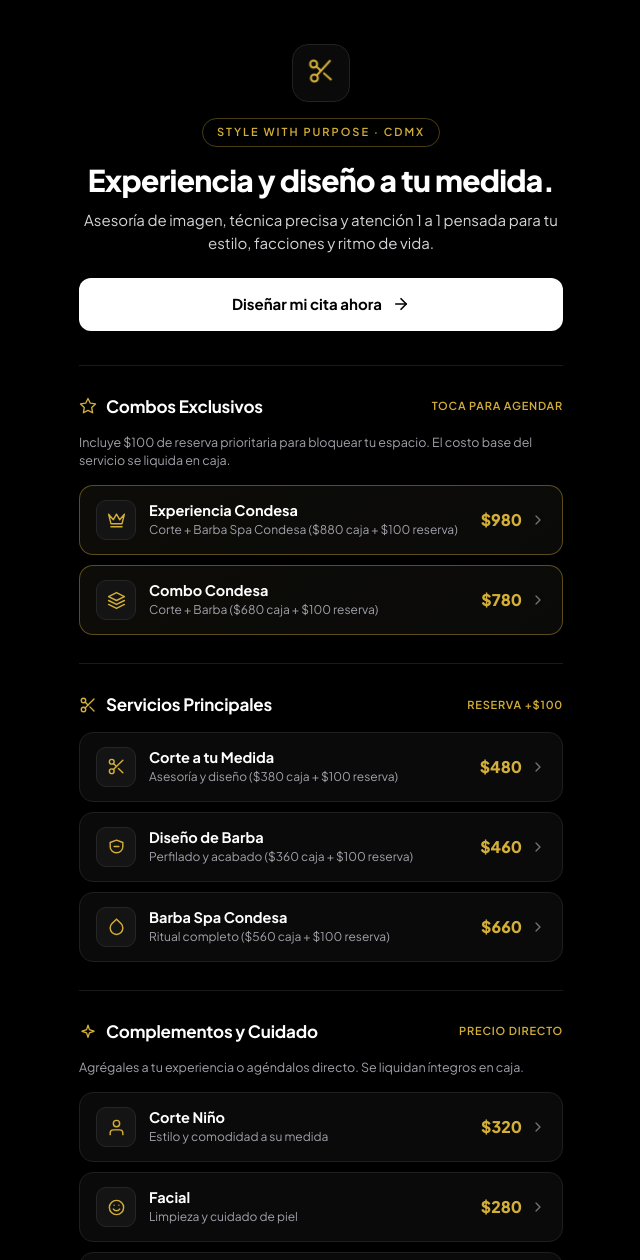
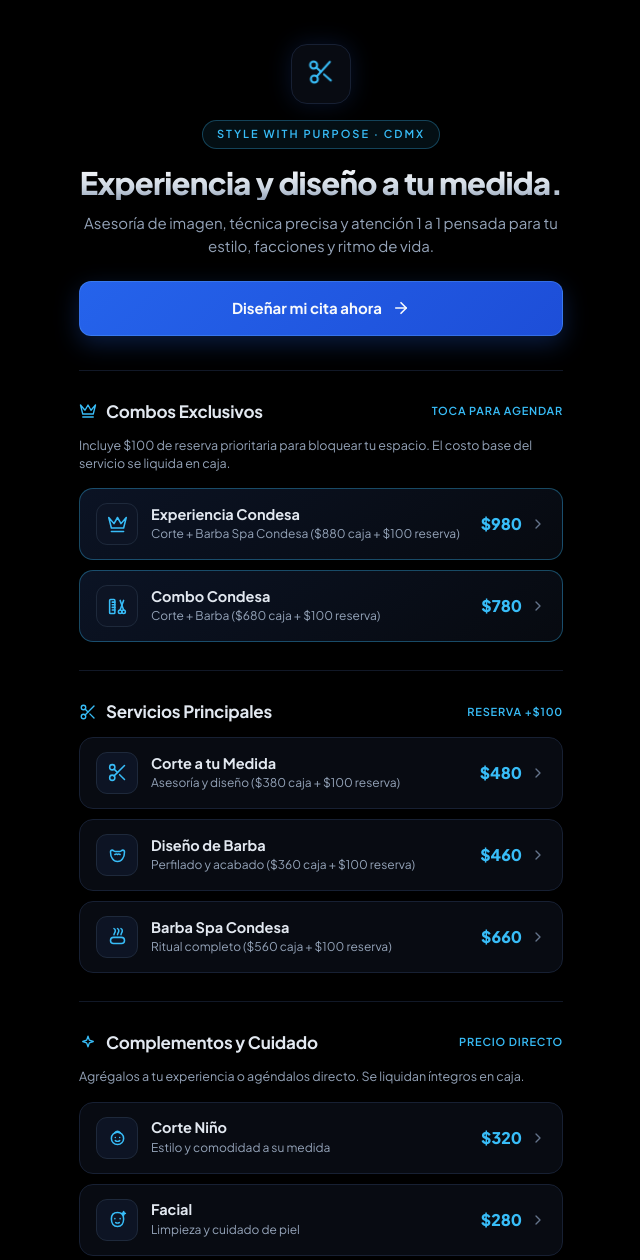
Before and after one commit to LivityWill/style-with-purpose, a plain HTML site: page index.html in a window 1280 px wide. Shown: the top 1260 px of the page, without its empty margins (319-959 px from the left). Drawn offline with Linux system fonts and the light colour scheme.

Commit message:
Update index.html

```diff
--- a/index.html
+++ b/index.html
@@ -28,10 +28,21 @@
   </noscript>
 
   <style>
+    :root {
+      --bg-black: #000000;
+      --card-bg: #080b12;
+      --card-border: #172033;
+      --silver-bright: #e2e8f0;
+      --silver-mid: #94a3b8;
+      --silver-dim: #64748b;
+      --blue-primary: #2563eb;
+      --blue-accent: #38bdf8;
+      --blue-glow: rgba(56, 189, 248, 0.14);
+    }
     * { box-sizing: border-box; margin: 0; padding: 0; font-family: 'Plus Jakarta Sans', -apple-system, sans-serif; }
     body {
-      background: #000000;
-      color: #ffffff;
+      background: var(--bg-black);
+      color: var(--silver-bright);
       line-height: 1.5;
       -webkit-font-smoothing: antialiased;
     }
@@ -43,15 +54,16 @@
     header {
       text-align: center;
       padding: 12px 0 34px;
-      border-bottom: 1px solid #1a1a1a;
+      border-bottom: 1px solid #111827;
     }
     .icon-wrap {
-      width: 58px;
-      height: 58px;
+      width: 60px;
+      height: 60px;
       margin: 0 auto 16px;
       border-radius: 16px;
-      background: #0a0a0a;
-      border: 1px solid #222222;
+      background: var(--card-bg);
+      border: 1px solid var(--card-border);
+      box-shadow: 0 0 24px rgba(37, 99, 235, 0.18);
       display: flex;
       align-items: center;
       justify-content: center;
@@ -59,7 +71,7 @@
     .barber-icon {
       width: 28px;
       height: 28px;
-      stroke: #d4af37;
+      stroke: var(--blue-accent);
       animation: subtleFloat 3s ease-in-out infinite;
     }
     @keyframes subtleFloat {
@@ -72,23 +84,26 @@
       font-weight: 600;
       letter-spacing: 2px;
       text-transform: uppercase;
-      color: #d4af37;
-      border: 1px solid rgba(212, 175, 55, 0.35);
+      color: var(--blue-accent);
+      background: rgba(56, 189, 248, 0.08);
+      border: 1px solid rgba(56, 189, 248, 0.3);
       padding: 5px 14px;
       border-radius: 99px;
       margin-bottom: 16px;
     }
     h1 {
-      font-size: 30px;
+      font-size: 31px;
       font-weight: 800;
       letter-spacing: -0.7px;
-      color: #ffffff;
       margin-bottom: 12px;
       line-height: 1.15;
+      background: linear-gradient(180deg, #ffffff 0%, #cbd5e1 65%, #94a3b8 100%);
+      -webkit-background-clip: text;
+      -webkit-text-fill-color: transparent;
     }
     .hero-sub {
       font-size: 15px;
-      color: #d4d4d8;
+      color: var(--silver-mid);
       margin-bottom: 24px;
     }
     .cta-btn {
@@ -100,45 +115,51 @@
       text-decoration: none;
       padding: 15px 20px;
       border-radius: 12px;
-      background: #ffffff;
-      color: #000000;
+      background: linear-gradient(135deg, #2563eb 0%, #1d4ed8 100%);
+      color: #f8fafc;
       font-size: 15px;
       font-weight: 700;
-      transition: transform 0.15s, background 0.2s;
+      border: 1px solid rgba(96, 165, 250, 0.35);
+      box-shadow: 0 8px 24px rgba(37, 99, 235, 0.28);
+      transition: transform 0.15s, box-shadow 0.2s, background 0.2s;
     }
-    .cta-btn:hover { background: #d4af37; transform: translateY(-1px); }
+    .cta-btn:hover {
+      background: linear-gradient(135deg, #3b82f6 0%, #2563eb 100%);
+      box-shadow: 0 10px 28px rgba(56, 189, 248, 0.35);
+      transform: translateY(-1px);
+    }
     section {
       padding: 28px 0;
-      border-bottom: 1px solid #1a1a1a;
+      border-bottom: 1px solid #111827;
     }
     .section-head {
       display: flex;
       align-items: center;
       justify-content: space-between;
-      margin-bottom: 14px;
+      margin-bottom: 12px;
     }
     .section-title-wrap {
       display: flex;
       align-items: center;
       gap: 9px;
     }
-    .section-title-wrap svg { width: 18px; height: 18px; stroke: #d4af37; flex-shrink: 0; }
+    .section-title-wrap svg { width: 18px; height: 18px; stroke: var(--blue-accent); flex-shrink: 0; }
     h2 {
       font-size: 17px;
       font-weight: 700;
-      color: #ffffff;
+      color: var(--silver-bright);
       letter-spacing: -0.2px;
     }
     .section-tag {
       font-size: 11px;
-      color: #d4af37;
+      color: var(--blue-accent);
       font-weight: 600;
       text-transform: uppercase;
       letter-spacing: 0.8px;
     }
     .section-note {
       font-size: 12.5px;
-      color: #a1a1aa;
+      color: var(--silver-mid);
       margin-bottom: 16px;
       line-height: 1.45;
     }
@@ -156,21 +177,22 @@
       gap: 12px;
       width: 100%;
       text-decoration: none;
-      background: #0a0a0a;
-      border: 1px solid #1f1f1f;
+      background: var(--card-bg);
+      border: 1px solid var(--card-border);
       border-radius: 14px;
       padding: 14px 16px;
-      color: #ffffff;
-      transition: border-color 0.2s, background 0.2s, transform 0.12s;
+      color: var(--silver-bright);
+      transition: border-color 0.2s, background 0.2s, transform 0.12s, box-shadow 0.2s;
     }
     .service-btn:hover {
-      border-color: #d4af37;
-      background: #111111;
+      border-color: var(--blue-accent);
+      background: #0c1220;
+      box-shadow: 0 0 18px rgba(56, 189, 248, 0.12);
       transform: translateY(-1px);
     }
     .service-btn.featured {
-      border-color: rgba(212, 175, 55, 0.4);
-      background: linear-gradient(145deg, #0d0c08 0%, #0a0a0a 100%);
+      border-color: rgba(56, 189, 248, 0.35);
+      background: linear-gradient(145deg, #0b1324 0%, #070a10 100%);
     }
     .service-left {
       display: flex;
@@ -179,20 +201,20 @@
       min-width: 0;
     }
     .svc-icon {
-      width: 40px;
-      height: 40px;
-      border-radius: 10px;
-      background: #141414;
-      border: 1px solid #262626;
+      width: 42px;
+      height: 42px;
+      border-radius: 11px;
+      background: #0d1424;
+      border: 1px solid #1e293b;
       display: flex;
       align-items: center;
       justify-content: center;
       flex-shrink: 0;
     }
     .svc-icon svg {
-      width: 19px;
-      height: 19px;
-      stroke: #d4af37;
+      width: 21px;
+      height: 21px;
+      stroke: var(--blue-accent);
     }
     .svc-info {
       display: flex;
@@ -202,12 +224,12 @@
     .svc-name {
       font-size: 14.5px;
       font-weight: 700;
-      color: #ffffff;
+      color: var(--silver-bright);
       line-height: 1.25;
     }
     .svc-sub {
       font-size: 12px;
-      color: #a1a1aa;
+      color: var(--silver-mid);
       margin-top: 2px;
     }
     .service-right {
@@ -219,17 +241,17 @@
     .svc-price {
       font-size: 16px;
       font-weight: 800;
-      color: #d4af37;
+      color: var(--blue-accent);
       white-space: nowrap;
     }
     .chevron {
       width: 16px;
       height: 16px;
-      stroke: #71717a;
+      stroke: var(--silver-dim);
       transition: transform 0.15s, stroke 0.15s;
     }
     .service-btn:hover .chevron {
-      stroke: #ffffff;
+      stroke: var(--silver-bright);
       transform: translateX(2px);
     }
 
@@ -241,34 +263,34 @@
       text-align: center;
     }
     .trust-item {
-      background: #0a0a0a;
-      border: 1px solid #1f1f1f;
+      background: var(--card-bg);
+      border: 1px solid var(--card-border);
       border-radius: 12px;
       padding: 16px 8px;
     }
     .trust-num {
       font-size: 15px;
       font-weight: 800;
-      color: #ffffff;
+      color: var(--silver-bright);
       display: block;
       margin-bottom: 3px;
     }
     .trust-label {
       font-size: 11.5px;
-      color: #a1a1aa;
+      color: var(--silver-mid);
     }
 
     .policy-box {
-      background: #0a0a0a;
-      border: 1px solid #1f1f1f;
-      border-left: 3px solid #d4af37;
+      background: var(--card-bg);
+      border: 1px solid var(--card-border);
+      border-left: 3px solid var(--blue-accent);
       border-radius: 12px;
       padding: 16px;
       font-size: 13.5px;
-      color: #e4e4e7;
+      color: var(--silver-mid);
       line-height: 1.55;
     }
-    .policy-box strong { color: #ffffff; }
+    .policy-box strong { color: var(--silver-bright); }
 
     .final-cta {
       text-align: center;
@@ -276,13 +298,13 @@
     }
     .final-cta p {
       font-size: 14px;
-      color: #d4d4d8;
+      color: var(--silver-mid);
       margin: 8px 0 20px;
     }
     footer {
       text-align: center;
       font-size: 12px;
-      color: #71717a;
+      color: var(--silver-dim);
       margin-top: 36px;
     }
   </style>
@@ -291,6 +313,7 @@
   <div class="container">
     <header>
       <div class="icon-wrap">
+        <!-- Tijeras de barbería -->
         <svg class="barber-icon" viewBox="0 0 24 24" fill="none" stroke-width="1.75" stroke-linecap="round" stroke-linejoin="round">
           <circle cx="6" cy="6" r="3"/><circle cx="6" cy="18" r="3"/>
           <line x1="20" y1="4" x2="8.12" y2="15.88"/><line x1="14.47" y1="14.48" x2="20" y2="20"/>
@@ -306,11 +329,11 @@
       </a>
     </header>
 
-    <!-- SECCIÓN 1: EXPERIENCIAS Y COMBOS -->
+    <!-- SECCIÓN 1: COMBOS EXCLUSIVOS -->
     <section>
       <div class="section-head">
         <div class="section-title-wrap">
-          <svg viewBox="0 0 24 24" fill="none" stroke-width="1.8" stroke-linecap="round" stroke-linejoin="round"><polygon points="12 2 15.09 8.26 22 9.27 17 14.14 18.18 21.02 12 17.77 5.82 21.02 7 14.14 2 9.27 8.91 8.26 12 2"/></svg>
+          <svg viewBox="0 0 24 24" fill="none" stroke-width="1.8" stroke-linecap="round" stroke-linejoin="round"><path d="M2 4l3 12h14l3-12-6 7-4-7-4 7-6-7z"/><line x1="5" y1="20" x2="19" y2="20"/></svg>
           <h2>Combos Exclusivos</h2>
         </div>
         <span class="section-tag">Toca para agendar</span>
@@ -318,10 +341,11 @@
       <p class="section-note">Incluye $100 de reserva prioritaria para bloquear tu espacio. El costo base del servicio se liquida en caja.</p>
 
       <div class="btn-list">
+        <!-- Experiencia Condesa: Corona -->
         <a href="agenda.html?servicio=Experiencia+Condesa" class="service-btn featured">
           <div class="service-left">
             <div class="svc-icon">
-              <svg viewBox="0 0 24 24" fill="none" stroke-width="1.8" stroke-linecap="round" stroke-linejoin="round"><path d="M2 4l3 12h14l3-12-6 7-4-7-4 7-6-7z"/><line x1="5" y1="20" x2="19" y2="20"/></svg>
+              <svg viewBox="0 0 24 24" fill="none" stroke-width="1.75" stroke-linecap="round" stroke-linejoin="round"><path d="M2 4l3 12h14l3-12-6 7-4-7-4 7-6-7z"/><line x1="5" y1="20" x2="19" y2="20"/></svg>
             </div>
             <div class="svc-info">
               <span class="svc-name">Experiencia Condesa</span>
@@ -334,10 +358,14 @@
           </div>
         </a>
 
+        <!-- Combo Condesa: Peine + Tijera -->
         <a href="agenda.html?servicio=Combo+Condesa" class="service-btn featured">
           <div class="service-left">
             <div class="svc-icon">
-              <svg viewBox="0 0 24 24" fill="none" stroke-width="1.8" stroke-linecap="round" stroke-linejoin="round"><path d="M12 2L2 7l10 5 10-5-10-5z"/><path d="M2 17l10 5 10-5"/><path d="M2 12l10 5 10-5"/></svg>
+              <svg viewBox="0 0 24 24" fill="none" stroke-width="1.75" stroke-linecap="round" stroke-linejoin="round">
+                <rect x="3" y="4" width="6" height="16" rx="1"/><line x1="6" y1="7" x2="9" y2="7"/><line x1="6" y1="10" x2="9" y2="10"/><line x1="6" y1="13" x2="9" y2="13"/><line x1="6" y1="16" x2="9" y2="16"/>
+                <circle cx="15" cy="18" r="2"/><circle cx="19" cy="18" r="2"/><line x1="15" y1="16" x2="19" y2="5"/><line x1="19" y1="16" x2="15" y2="5"/>
+              </svg>
             </div>
             <div class="svc-info">
               <span class="svc-name">Combo Condesa</span>
@@ -363,10 +391,11 @@
       </div>
 
       <div class="btn-list">
+        <!-- Corte: Tijeras -->
         <a href="agenda.html?servicio=Corte" class="service-btn">
           <div class="service-left">
             <div class="svc-icon">
-              <svg viewBox="0 0 24 24" fill="none" stroke-width="1.8" stroke-linecap="round" stroke-linejoin="round"><circle cx="6" cy="6" r="3"/><circle cx="6" cy="18" r="3"/><line x1="20" y1="4" x2="8.12" y2="15.88"/><line x1="14.47" y1="14.48" x2="20" y2="20"/><line x1="8.12" y1="8.12" x2="12" y2="12"/></svg>
+              <svg viewBox="0 0 24 24" fill="none" stroke-width="1.75" stroke-linecap="round" stroke-linejoin="round"><circle cx="6" cy="6" r="3"/><circle cx="6" cy="18" r="3"/><line x1="20" y1="4" x2="8.12" y2="15.88"/><line x1="14.47" y1="14.48" x2="20" y2="20"/><line x1="8.12" y1="8.12" x2="12" y2="12"/></svg>
             </div>
             <div class="svc-info">
               <span class="svc-name">Corte a tu Medida</span>
@@ -379,10 +408,14 @@
           </div>
         </a>
 
+        <!-- Barba: Silueta de barba y bigote -->
         <a href="agenda.html?servicio=Barba" class="service-btn">
           <div class="service-left">
             <div class="svc-icon">
-              <svg viewBox="0 0 24 24" fill="none" stroke-width="1.8" stroke-linecap="round" stroke-linejoin="round"><path d="M12 20c4.4 0 8-3.2 8-8V7l-8-3-8 3v5c0 4.8 3.6 8 8 8z"/><path d="M9 12h6"/></svg>
+              <svg viewBox="0 0 24 24" fill="none" stroke-width="1.75" stroke-linecap="round" stroke-linejoin="round">
+                <path d="M4 9c0 6 3 11 8 11s8-5 8-11c0-1.5-.8-2-2-2-1.5 0-2 1.5-3.5 1.5h-5C8 8.5 7.5 7 6 7c-1.2 0-2 .5-2 2z"/>
+                <path d="M9 12c1.2-.8 2.2-.8 3 0 .8-.8 1.8-.8 3 0"/>
+              </svg>
             </div>
             <div class="svc-info">
               <span class="svc-name">Diseño de Barba</span>
@@ -395,10 +428,14 @@
           </div>
         </a>
 
+        <!-- Barba Spa Condesa: Vapor / Toalla caliente Spa -->
         <a href="agenda.html?servicio=Barba+Spa+Condesa" class="service-btn">
           <div class="service-left">
             <div class="svc-icon">
-              <svg viewBox="0 0 24 24" fill="none" stroke-width="1.8" stroke-linecap="round" stroke-linejoin="round"><path d="M12 2.69l5.66 5.66a8 8 0 1 1-11.31 0z"/></svg>
+              <svg viewBox="0 0 24 24" fill="none" stroke-width="1.75" stroke-linecap="round" stroke-linejoin="round">
+                <path d="M8 10c0-2 1.5-2.5 1.5-4.5S8 3 8 3"/><path d="M12 10c0-2 1.5-2.5 1.5-4.5S12 3 12 3"/><path d="M16 10c0-2 1.5-2.5 1.5-4.5S16 3 16 3"/>
+                <rect x="4" y="13" width="16" height="7" rx="3.5"/>
+              </svg>
             </div>
             <div class="svc-info">
               <span class="svc-name">Barba Spa Condesa</span>
@@ -417,18 +454,21 @@
     <section>
       <div class="section-head">
         <div class="section-title-wrap">
-          <svg viewBox="0 0 24 24" fill="none" stroke-width="1.8" stroke-linecap="round" stroke-linejoin="round"><path d="M12 3l1.9 5.8L20 11l-6.1 2.2L12 19l-1.9-5.8L4 11l6.1-2.2L12 3z"/></svg>
+          <svg viewBox="0 0 24 24" fill="none" stroke-width="1.8" stroke-linecap="round" stroke-linejoin="round"><path d="M12 3l1.8 5.2L19 10l-5.2 1.8L12 17l-1.8-5.2L5 10l5.2-1.8L12 3z"/></svg>
           <h2>Complementos y Cuidado</h2>
         </div>
         <span class="section-tag">Precio directo</span>
       </div>
-      <p class="section-note">Agrégales a tu experiencia o agéndalos directo. Se liquidan íntegros en caja.</p>
+      <p class="section-note">Agrégalos a tu experiencia o agéndalos directo. Se liquidan íntegros en caja.</p>
 
       <div class="btn-list">
+        <!-- Corte Niño: Rostro infantil -->
         <a href="agenda.html?servicio=Corte+Nino" class="service-btn">
           <div class="service-left">
             <div class="svc-icon">
-              <svg viewBox="0 0 24 24" fill="none" stroke-width="1.8" stroke-linecap="round" stroke-linejoin="round"><path d="M20 21v-2a4 4 0 0 0-4-4H8a4 4 0 0 0-4 4v2"/><circle cx="12" cy="7" r="4"/></svg>
+              <svg viewBox="0 0 24 24" fill="none" stroke-width="1.75" stroke-linecap="round" stroke-linejoin="round">
+                <circle cx="12" cy="13" r="7"/><path d="M9 6.5c1.5-2 4.5-2 6 0"/><path d="M9.5 12h.01"/><path d="M14.5 12h.01"/><path d="M9.5 15.5c1.2 1 3.8 1 5 0"/>
+              </svg>
             </div>
             <div class="svc-info">
               <span class="svc-name">Corte Niño</span>
@@ -441,10 +481,15 @@
           </div>
         </a>
 
+        <!-- Facial: Rostro con destellos de limpieza -->
         <a href="agenda.html?servicio=Facial" class="service-btn">
           <div class="service-left">
             <div class="svc-icon">
-              <svg viewBox="0 0 24 24" fill="none" stroke-width="1.8" stroke-linecap="round" stroke-linejoin="round"><circle cx="12" cy="12" r="9"/><path d="M8 14s1.5 2 4 2 4-2 4-2"/><line x1="9" y1="9" x2="9.01" y2="9"/><line x1="15" y1="9" x2="15.01" y2="9"/></svg>
+              <svg viewBox="0 0 24 24" fill="none" stroke-width="1.75" stroke-linecap="round" stroke-linejoin="round">
+                <path d="M12 20c4.4 0 7-3.5 7-8.5S16.4 4 12 4 5 6.5 5 11.5 7.6 20 12 20z"/>
+                <path d="M9 11h.01"/><path d="M15 11h.01"/><path d="M10 15.5c.8.6 3.2.6 4 0"/>
+                <path d="M19 3l.6 1.4L21 5l-1.4.6L19 7l-.6-1.4L17 5l1.4-.6L19 3z"/>
+              </svg>
             </div>
             <div class="svc-info">
               <span class="svc-name">Facial</span>
@@ -457,10 +502,14 @@
           </div>
         </a>
 
+        <!-- Tintura Barba: Brocha de tinte / gota -->
         <a href="agenda.html?servicio=Tintura+Barba" class="service-btn">
           <div class="service-left">
             <div class="svc-icon">
-              <svg viewBox="0 0 24 24" fill="none" stroke-width="1.8" stroke-linecap="round" stroke-linejoin="round"><path d="M18.37 2.63L14 7l-1.59-1.59a2 2 0 0 0-2.82 0L8 7l9 9 1.59-1.59a2 2 0 0 0 0-2.82L17 10l4.37-4.37a2.12 2.12 0 1 0-3-3z"/><path d="M9 8c-2 3-4 3.5-7 4l8 10c2-1 6-5 6-7"/></svg>
+              <svg viewBox="0 0 24 24" fill="none" stroke-width="1.75" stroke-linecap="round" stroke-linejoin="round">
+                <path d="M12 2.7l4.6 4.6a6.5 6.5 0 1 1-9.2 0L12 2.7z"/>
+                <path d="M9.5 14a2.5 2.5 0 0 0 2.5 2.5"/>
+              </svg>
             </div>
             <div class="svc-info">
               <span class="svc-name">Tintura Barba</span>
@@ -473,14 +522,17 @@
           </div>
         </a>
 
+        <!-- Contorno: Navaja de barbero -->
         <a href="agenda.html?servicio=Contorno" class="service-btn">
           <div class="service-left">
             <div class="svc-icon">
-              <svg viewBox="0 0 24 24" fill="none" stroke-width="1.8" stroke-linecap="round" stroke-linejoin="round"><path d="M3 17l6-6 4 4 8-8"/><polyline points="14 7 21 7 21 14"/></svg>
+              <svg viewBox="0 0 24 24" fill="none" stroke-width="1.75" stroke-linecap="round" stroke-linejoin="round">
+                <path d="M4 18L16 6l3 3-9 9H4z"/><path d="M16 6l2-2 3 3-2 2"/><line x1="4" y1="20" x2="20" y2="20"/>
+              </svg>
             </div>
             <div class="svc-info">
               <span class="svc-name">Contorno</span>
-              <span class="svc-sub">Definición limpia y precisa</span>
+              <span class="svc-sub">Definición limpia con navaja</span>
             </div>
           </div>
           <div class="service-right">
@@ -489,10 +541,15 @@
           </div>
         </a>
 
+        <!-- Diseño de Cejas: Ceja definida sobre ojo -->
         <a href="agenda.html?servicio=Diseno+de+Cejas" class="service-btn">
           <div class="service-left">
             <div class="svc-icon">
-              <svg viewBox="0 0 24 24" fill="none" stroke-width="1.8" stroke-linecap="round" stroke-linejoin="round"><path d="M1 12s4-7 11-7 11 7 11 7-4 7-11 7-11-7-11-7z"/><circle cx="12" cy="12" r="3"/></svg>
+              <svg viewBox="0 0 24 24" fill="none" stroke-width="1.75" stroke-linecap="round" stroke-linejoin="round">
+                <path d="M3 8.5C6.5 6 14 5.5 21 9"/>
+                <path d="M4 14.5s3-4 8-4 8 4 8 4-3 4-8 4-8-4-8-4z"/>
+                <circle cx="12" cy="14.5" r="2"/>
+              </svg>
             </div>
             <div class="svc-info">
               <span class="svc-name">Diseño de Cejas</span>
@@ -505,10 +562,13 @@
           </div>
         </a>
 
+        <!-- Depilación Nariz y Oídos: Pinzas de precisión / higiene -->
         <a href="agenda.html?servicio=Depilacion+Nariz+y+Oidos" class="service-btn">
           <div class="service-left">
             <div class="svc-icon">
-              <svg viewBox="0 0 24 24" fill="none" stroke-width="1.8" stroke-linecap="round" stroke-linejoin="round"><path d="M12 22s8-4 8-10V5l-8-3-8 3v7c0 6 8 10 8 10z"/></svg>
+              <svg viewBox="0 0 24 24" fill="none" stroke-width="1.75" stroke-linecap="round" stroke-linejoin="round">
+                <path d="M12 3v18"/><path d="M8 5l4 14 4-14"/><circle cx="12" cy="19" r="1.5"/>
+              </svg>
             </div>
             <div class="svc-info">
               <span class="svc-name">Depilación Nariz y Oídos</span>
@@ -521,10 +581,13 @@
           </div>
         </a>
 
+        <!-- Depilación Nariz: Silueta de nariz -->
         <a href="agenda.html?servicio=Depilacion+Nariz" class="service-btn">
           <div class="service-left">
             <div class="svc-icon">
-              <svg viewBox="0 0 24 24" fill="none" stroke-width="1.8" stroke-linecap="round" stroke-linejoin="round"><path d="M9.59 4.59A2 2 0 1 1 11 8H2m10.59 11.41A2 2 0 1 0 14 16H2m15.73-8.27A2.5 2.5 0 1 1 19.5 12H2"/></svg>
+              <svg viewBox="0 0 24 24" fill="none" stroke-width="1.75" stroke-linecap="round" stroke-linejoin="round">
+                <path d="M11 4v8.5c0 1.5-2.5 2.5-2.5 4.5 0 1.4 1.1 2.5 2.5 2.5h2c1.4 0 2.5-1.1 2.5-2.5 0-2-2.5-3-2.5-4.5V4"/>
+              </svg>
             </div>
             <div class="svc-info">
               <span class="svc-name">Depilación Nariz</span>
@@ -537,10 +600,14 @@
           </div>
         </a>
 
+        <!-- Depilación Oído: Silueta de oído -->
         <a href="agenda.html?servicio=Depilacion+Oido" class="service-btn">
           <div class="service-left">
             <div class="svc-icon">
-              <svg viewBox="0 0 24 24" fill="none" stroke-width="1.8" stroke-linecap="round" stroke-linejoin="round"><path d="M6 8.5a6.5 6.5 0 1 1 13 0c0 6-6 6-6 10a3.5 3.5 0 1 1-7 0"/><path d="M15 8.5a2.5 2.5 0 0 0-5 0v1a2 2 0 1 1 0 4"/></svg>
+              <svg viewBox="0 0 24 24" fill="none" stroke-width="1.75" stroke-linecap="round" stroke-linejoin="round">
+                <path d="M6 8.5a6.5 6.5 0 1 1 13 0c0 6-6 6-6 10a3.5 3.5 0 1 1-7 0"/>
+                <path d="M15 8.5a2.5 2.5 0 0 0-5 0v1a2 2 0 1 1 0 4"/>
+              </svg>
             </div>
             <div class="svc-info">
               <span class="svc-name">Depilación Oído</span>
```
